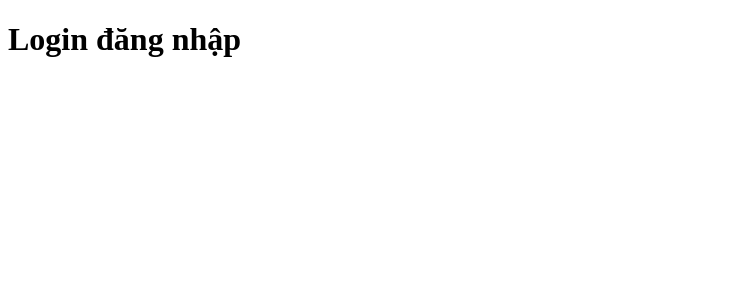
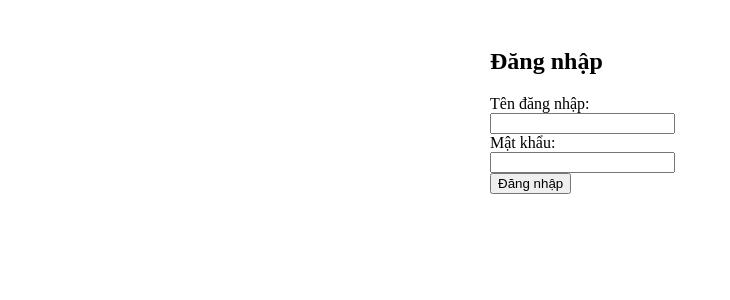
Before and after one commit to nguyenKhangvn/STUDY-REACT, a React (Vite) app: page /login in a window 1280 px wide. Shown: the top 300 px of the page, without its empty margins (0-730 px from the left). Built offline with nearby package versions, Linux system fonts and the light colour scheme.

Commit message:
KHANGND - login & register

```diff
--- /dev/null
+++ b/db.json
@@ -0,0 +1,44 @@
+{
+  "users": [
+    {
+      "id": "1",
+      "username": "admin",
+      "password": "123"
+    },
+    {
+      "id": "2",
+      "username": "khang",
+      "password": "123"
+    },
+    {
+      "id": "52eb",
+      "username": "khang",
+      "password": "123"
+    },
+    {
+      "id": "36e0",
+      "username": "khang",
+      "password": "123"
+    },
+    {
+      "id": "348b",
+      "username": "khang",
+      "password": "123"
+    },
+    {
+      "id": "dffc",
+      "username": "khang",
+      "password": "123"
+    },
+    {
+      "id": "9b44",
+      "username": "han",
+      "password": "1"
+    },
+    {
+      "id": "34b2",
+      "username": "han",
+      "password": "1"
+    }
+  ]
+}
--- a/src/pages/login/index.jsx
+++ b/src/pages/login/index.jsx
@@ -1,8 +1,63 @@
+import { useState } from "react";
+import axios from "axios";
+import { useNavigate } from "react-router-dom";
+
 const LoginPage = () => {
+
+    const [username, setUsername] = useState("");
+    const [password, setPassword] = useState("");
+    const [error, setError] = useState(null);
+    const navigate = useNavigate();
+    const handleLogin = async (e) => {
+        e.preventDefault();
+        try {
+          const response = await axios.get("http://localhost:3001/users", {
+            params: {
+              username,
+              password,
+            },
+          });
+
+          if (response.data.length > 0) {
+            console.log("Đăng nhập thành công!");
+            setError(null);
+            navigate("/");
+
+          } else {
+            setError("Sai tài khoản hoặc mật khẩu.");
+          }
+        } catch (err) {
+          setError("Lỗi khi gọi API.");
+          console.error(err);
+        }
+      };
+
     return (
-        <div>
-        <h1>Login đăng nhập</h1>
-        </div>
+        <div style={{ maxWidth: 300, margin: "auto", padding: 20 }}>
+        <h2>Đăng nhập</h2>
+        <form onSubmit={handleLogin}>
+          <div>
+            <label>Tên đăng nhập:</label><br />
+            <input
+              type="text"
+              value={username}
+              onChange={(e) => setUsername(e.target.value)}
+              required
+            />
+          </div>
+          <div>
+            <label>Mật khẩu:</label><br />
+            <input
+              type="password"
+              value={password}
+              onChange={(e) => setPassword(e.target.value)}
+              required
+            />
+          </div>
+          <button type="submit">Đăng nhập</button>
+        </form>
+        <p>{error}</p>
+      </div>
     );
 };
 
--- a/src/pages/register/index.jsx
+++ b/src/pages/register/index.jsx
@@ -1,8 +1,54 @@
+import { useState } from "react";
+import axios from "axios";
+import { useNavigate } from "react-router-dom";
+
 const RegisterPage = () => {
+
+    const [username, setUsername] = useState("");
+    const [password, setPassword] = useState("");
+    const [error, setError] = useState(null);
+    const navigate = useNavigate();
+    const handleLogin = async (e) => {
+        e.preventDefault();
+        try {
+          const response = await axios.post("http://localhost:3001/users", {
+              username,
+              password,
+          });
+            alert("Đăng ký thành công!");
+            navigate("/login");
+        } catch (err) {
+          setError("Lỗi khi gọi API.");
+          console.error(err);
+        }
+      };
+
     return (
-        <div>
-        <h1>Register</h1>
-        </div>
+        <div style={{ maxWidth: 300, margin: "auto", padding: 20 }}>
+        <h2>Đăng ký</h2>
+        <form onSubmit={handleLogin}>
+          <div>
+            <label>Tên đăng nhập:</label><br />
+            <input
+              type="text"
+              value={username}
+              onChange={(e) => setUsername(e.target.value)}
+              required
+            />
+          </div>
+          <div>
+            <label>Mật khẩu:</label><br />
+            <input
+              type="password"
+              value={password}
+              onChange={(e) => setPassword(e.target.value)}
+              required
+            />
+          </div>
+          <button type="submit">Đăng nhập</button>
+        </form>
+        <p>{error}</p>
+      </div>
     );
 };
 
--- a/vite.config.js
+++ b/vite.config.js
@@ -5,6 +5,6 @@ import react from '@vitejs/plugin-react-swc'
 export default defineConfig({
   plugins: [react()],
   server: {
-    port: 4200,
+    port: 3000,
   },
 })
```
Also changed, not shown: package.json (+5 -2 lines), 1 other file (tests, documents, lock files or other folders).
